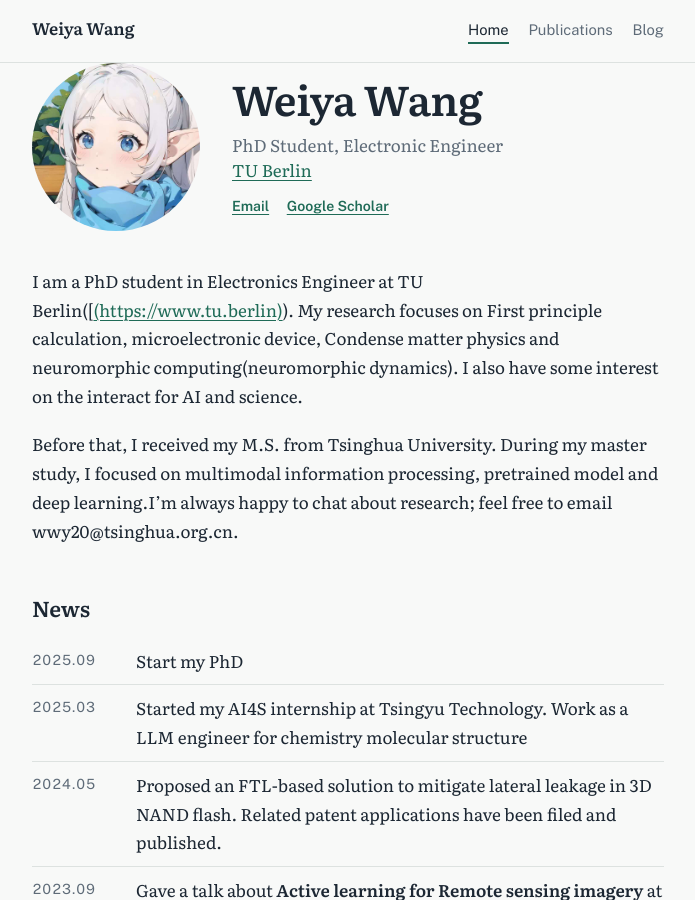
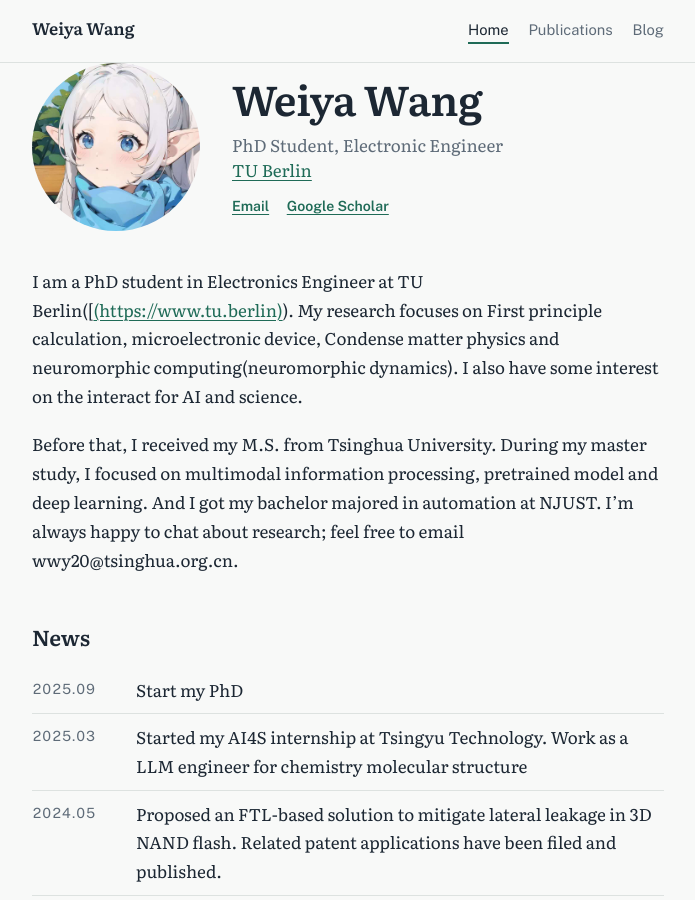
Before and after one commit to wwy2020211/wwy2020211.github.io, a Jekyll site: the page built from index.md, in a window 1280 px wide and 900 px high. Shown: the whole window, without its empty margins (292-987 px from the left). Built offline with Jekyll 4.4.1, drawn with Linux system fonts in a browser that asks for light colours.

Commit message:
Update index.md

```diff
--- a/index.md
+++ b/index.md
@@ -5,6 +5,6 @@ layout: home
 I am a PhD student in Electronics Engineer at TU Berlin([[(https://www.tu.berlin)](https://www.tu.berlin)).
 My research focuses on First principle calculation, microelectronic device, Condense matter physics and neuromorphic computing(neuromorphic dynamics). I also have some interest on the interact for AI and science.
 
-Before that, I received my M.S. from Tsinghua University. During my master study, I focused on multimodal information processing, pretrained model and deep learning.I'm always happy to chat about research; feel free to email wwy20@tsinghua.org.cn.
+Before that, I received my M.S. from Tsinghua University. During my master study, I focused on multimodal information processing, pretrained model and deep learning. And I got my bachelor majored in automation at NJUST. I'm always happy to chat about research; feel free to email wwy20@tsinghua.org.cn.
 
 <!-- 这一段就是主页的自我介绍，直接用 Markdown 改写即可 -->
```
